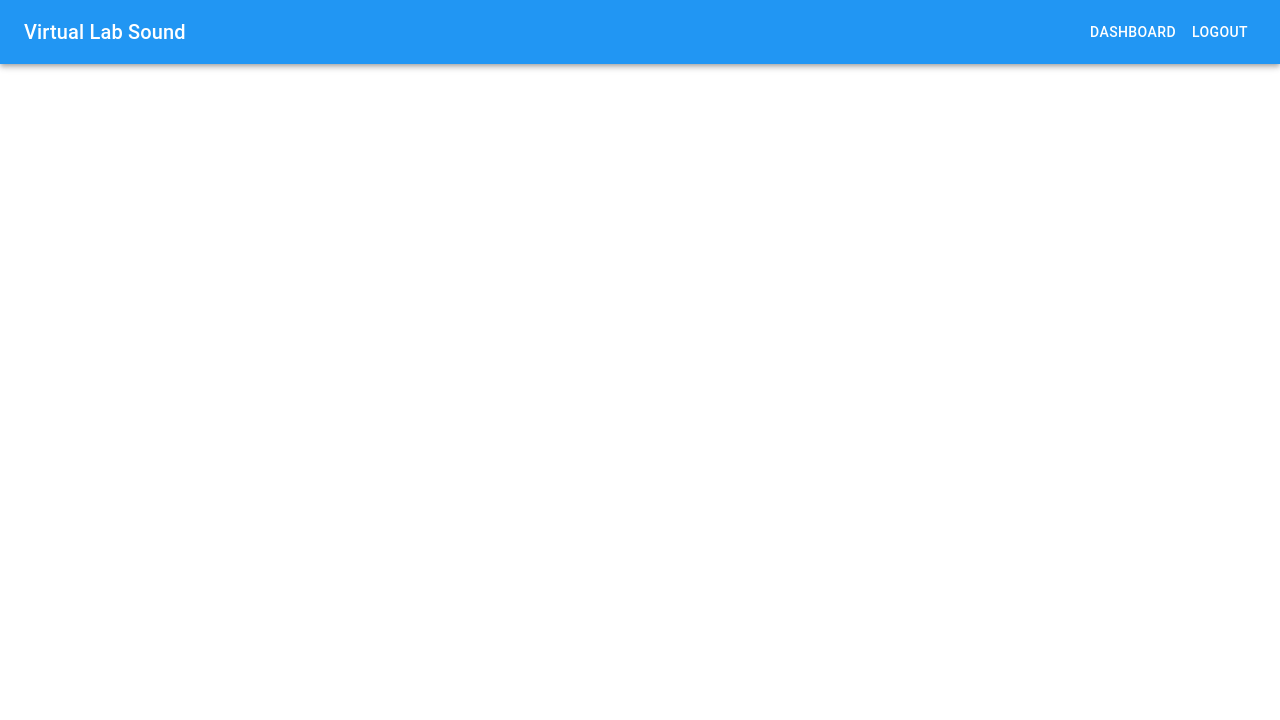
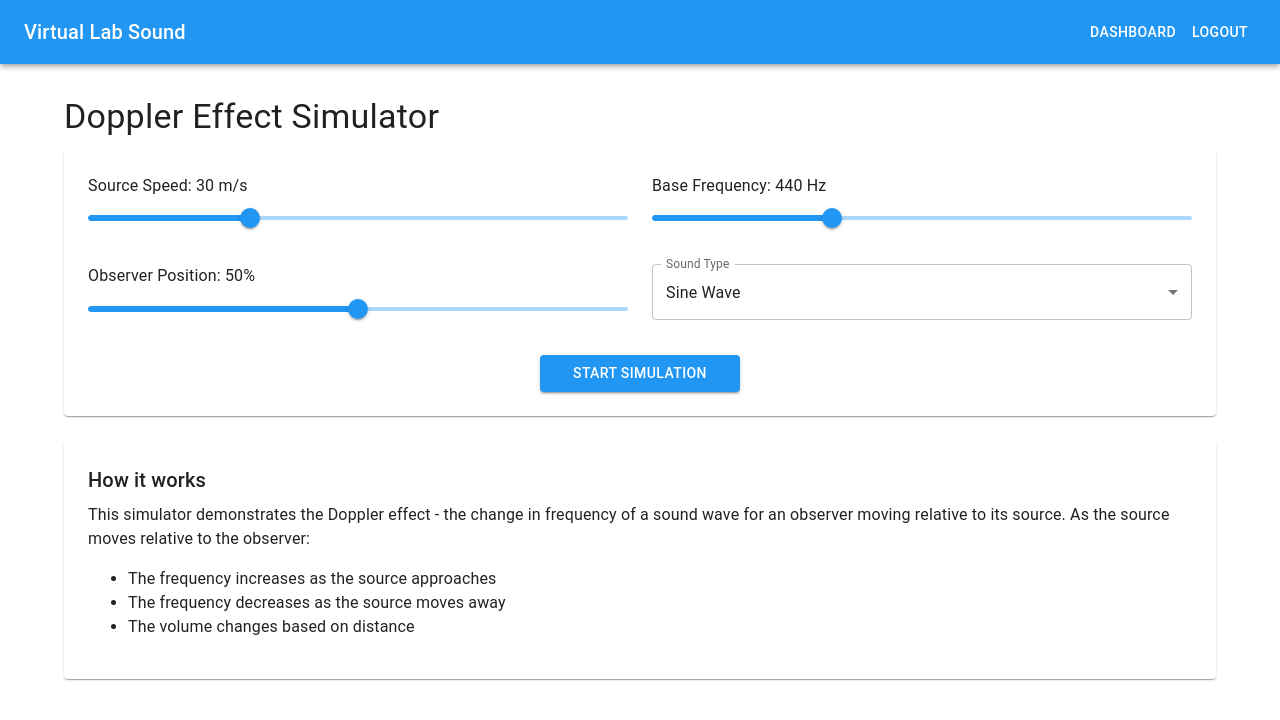
Before and after one commit to rafidhiyaulhaq/virtual-lab-sound, a React (Create React App) app: page /doppler-effect in a window 1280 px wide. Shown: the top 720 px of the page. Built offline with nearby package versions, Linux system fonts and the light colour scheme.

Commit message:
progress 5

```diff
--- a/src/App.js
+++ b/src/App.js
@@ -11,6 +11,7 @@ import Dashboard from './components/dashboard/Dashboard';
 import Navigation from './components/common/Navigation';
 import WaveGenerator from './components/experiments/WaveGenerator';
 import SoundAnalysis from './components/experiments/SoundAnalysis';
+import DopplerEffect from './components/experiments/DopplerEffect';
 
 const theme = createTheme({
   palette: {
@@ -38,6 +39,7 @@ function App() {
             <Route path="/" element={<Dashboard />} />
             <Route path="/wave-generator" element={<WaveGenerator />} />
             <Route path="/sound-analysis" element={<SoundAnalysis />} />
+            <Route path="/doppler-effect" element={<DopplerEffect />} />
           </Routes>
         </div>
       </Router>
--- /dev/null
+++ b/src/components/experiments/DopplerEffect.jsx
@@ -0,0 +1,185 @@
+// src/components/experiments/DopplerEffect.jsx
+import React, { useState, useEffect, useRef } from 'react';
+import {
+  Container,
+  Paper,
+  Typography,
+  Slider,
+  Grid,
+  Button,
+  FormControl,
+  InputLabel,
+  Select,
+  MenuItem,
+  Box
+} from '@mui/material';
+
+const DopplerEffect = () => {
+  const [isPlaying, setIsPlaying] = useState(false);
+  const [sourceSpeed, setSourceSpeed] = useState(30); // m/s
+  const [frequency, setFrequency] = useState(440); // Hz
+  const [observerPosition, setObserverPosition] = useState(50); // %
+  const [soundType, setSoundType] = useState('sine');
+
+  const audioContextRef = useRef();
+  const oscillatorRef = useRef();
+  const animationFrameRef = useRef();
+
+  // Initialize Audio Context
+  useEffect(() => {
+    audioContextRef.current = new (window.AudioContext || window.webkitAudioContext)();
+    return () => {
+      audioContextRef.current?.close();
+    };
+  }, []);
+
+  // Calculate Doppler shifted frequency
+  const calculateDopplerFrequency = (baseFreq, sourcePos) => {
+    const speedOfSound = 343; // m/s
+    const observerPos = (observerPosition / 100) * window.innerWidth;
+    const sourceVelocity = sourceSpeed * (sourcePos > observerPos ? -1 : 1);
+
+    return baseFreq * ((speedOfSound) / (speedOfSound + sourceVelocity));
+  };
+
+  const startSimulation = () => {
+    if (!audioContextRef.current) return;
+
+    const oscillator = audioContextRef.current.createOscillator();
+    const gainNode = audioContextRef.current.createGain();
+
+    oscillator.type = soundType;
+    oscillator.connect(gainNode);
+    gainNode.connect(audioContextRef.current.destination);
+
+    oscillatorRef.current = oscillator;
+    oscillator.start();
+
+    let sourcePos = 0;
+    const animate = () => {
+      sourcePos = (sourcePos + sourceSpeed/10) % window.innerWidth;
+      const dopplerFreq = calculateDopplerFrequency(frequency, sourcePos);
+      oscillator.frequency.setValueAtTime(dopplerFreq, audioContextRef.current.currentTime);
+
+      // Update volume based on distance
+      const observerPos = (observerPosition / 100) * window.innerWidth;
+      const distance = Math.abs(sourcePos - observerPos);
+      const volume = Math.max(0.1, 1 - (distance / window.innerWidth));
+      gainNode.gain.setValueAtTime(volume * 0.1, audioContextRef.current.currentTime);
+
+      animationFrameRef.current = requestAnimationFrame(animate);
+    };
+
+    animate();
+    setIsPlaying(true);
+  };
+
+  const stopSimulation = () => {
+    if (oscillatorRef.current) {
+      oscillatorRef.current.stop();
+      oscillatorRef.current = null;
+    }
+    if (animationFrameRef.current) {
+      cancelAnimationFrame(animationFrameRef.current);
+    }
+    setIsPlaying(false);
+  };
+
+  return (
+    <Container maxWidth="lg" sx={{ mt: 4, mb: 4 }}>
+      <Typography variant="h4" gutterBottom>
+        Doppler Effect Simulator
+      </Typography>
+
+      <Paper sx={{ p: 3, mb: 3 }}>
+        <Grid container spacing={3}>
+          <Grid item xs={12} md={6}>
+            <Typography gutterBottom>
+              Source Speed: {sourceSpeed} m/s
+            </Typography>
+            <Slider
+              value={sourceSpeed}
+              onChange={(e, newValue) => setSourceSpeed(newValue)}
+              min={0}
+              max={100}
+              step={1}
+              disabled={isPlaying}
+            />
+          </Grid>
+
+          <Grid item xs={12} md={6}>
+            <Typography gutterBottom>
+              Base Frequency: {frequency} Hz
+            </Typography>
+            <Slider
+              value={frequency}
+              onChange={(e, newValue) => setFrequency(newValue)}
+              min={220}
+              max={880}
+              step={1}
+              disabled={isPlaying}
+            />
+          </Grid>
+
+          <Grid item xs={12} md={6}>
+            <Typography gutterBottom>
+              Observer Position: {observerPosition}%
+            </Typography>
+            <Slider
+              value={observerPosition}
+              onChange={(e, newValue) => setObserverPosition(newValue)}
+              min={0}
+              max={100}
+              step={1}
+            />
+          </Grid>
+
+          <Grid item xs={12} md={6}>
+            <FormControl fullWidth>
+              <InputLabel>Sound Type</InputLabel>
+              <Select
+                value={soundType}
+                label="Sound Type"
+                onChange={(e) => setSoundType(e.target.value)}
+                disabled={isPlaying}
+              >
+                <MenuItem value="sine">Sine Wave</MenuItem>
+                <MenuItem value="square">Square Wave</MenuItem>
+                <MenuItem value="triangle">Triangle Wave</MenuItem>
+                <MenuItem value="sawtooth">Sawtooth Wave</MenuItem>
+              </Select>
+            </FormControl>
+          </Grid>
+        </Grid>
+
+        <Box sx={{ mt: 3, textAlign: 'center' }}>
+          <Button
+            variant="contained"
+            color={isPlaying ? "secondary" : "primary"}
+            onClick={isPlaying ? stopSimulation : startSimulation}
+            sx={{ minWidth: 200 }}
+          >
+            {isPlaying ? 'Stop Simulation' : 'Start Simulation'}
+          </Button>
+        </Box>
+      </Paper>
+
+      <Paper sx={{ p: 3 }}>
+        <Typography variant="h6" gutterBottom>
+          How it works
+        </Typography>
+        <Typography variant="body1" paragraph>
+          This simulator demonstrates the Doppler effect - the change in frequency of a sound wave
+          for an observer moving relative to its source. As the source moves relative to the observer:
+        </Typography>
+        <ul>
+          <li>The frequency increases as the source approaches</li>
+          <li>The frequency decreases as the source moves away</li>
+          <li>The volume changes based on distance</li>
+        </ul>
+      </Paper>
+    </Container>
+  );
+};
+
+export default DopplerEffect;
```
